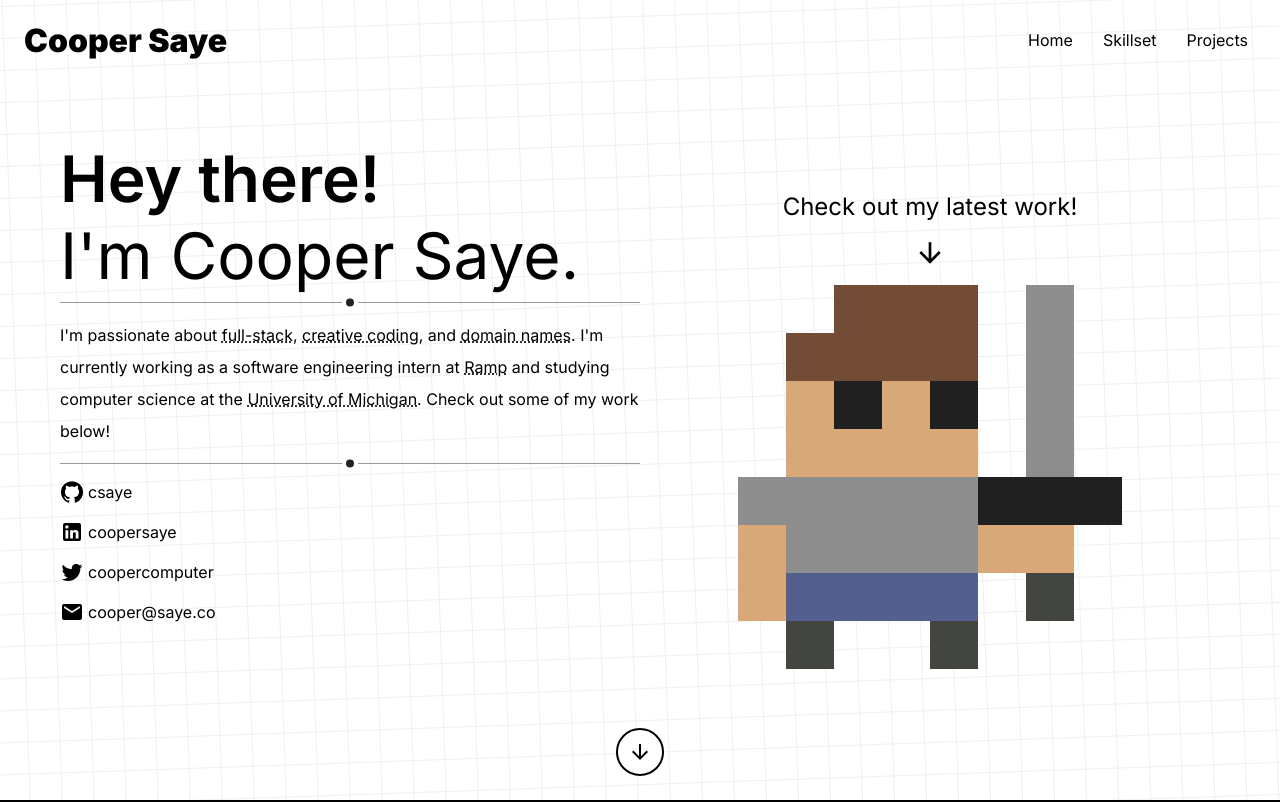
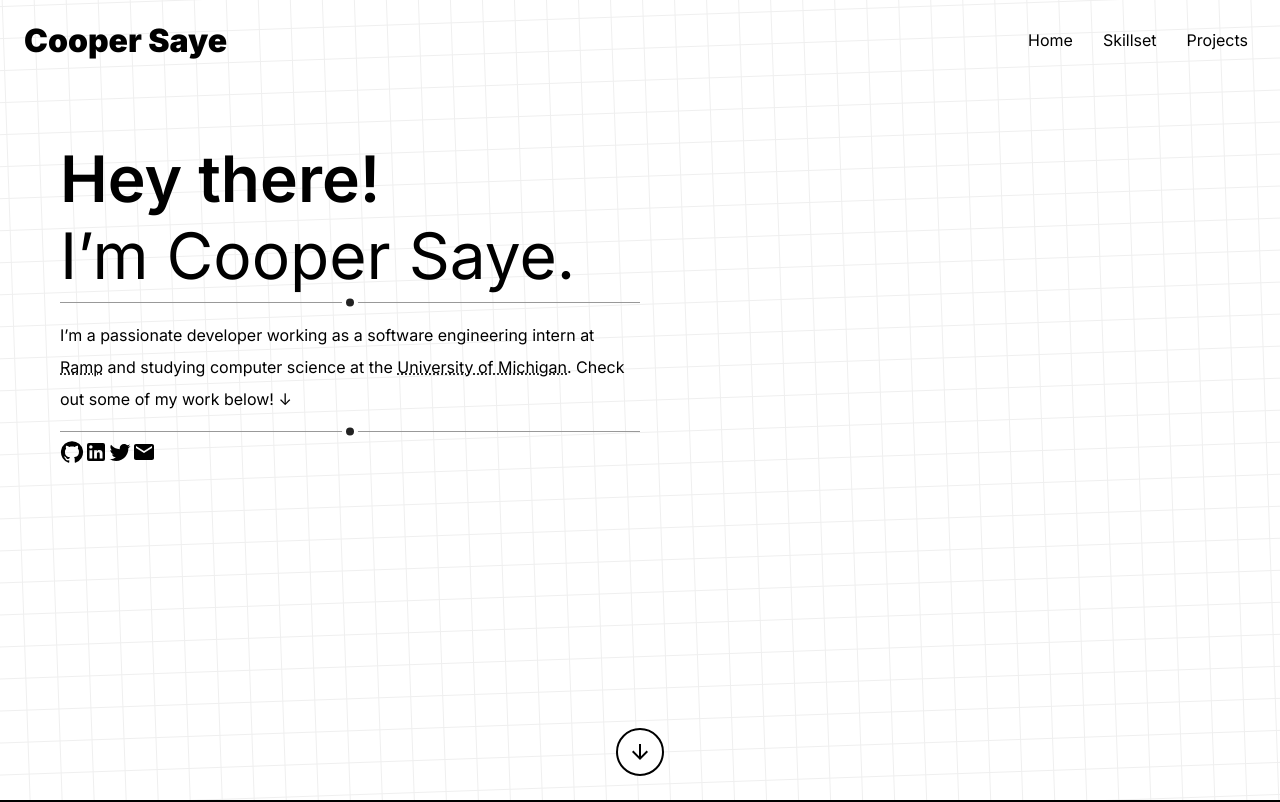
Before and after one commit to csaye/csaye.com-v5, a Next.js app: page / in a window 1280 px wide. Shown: the top 802 px of the page. Built offline with nearby package versions, Linux system fonts and the light colour scheme.

Commit message:
Restructure intro

```diff
--- a/components/Intro.tsx
+++ b/components/Intro.tsx
@@ -1,33 +1,13 @@
 import {
   ArrowDownward,
-  ArrowForward,
   Email,
   GitHub,
   LinkedIn,
   Twitter,
 } from '@mui/icons-material'
-import Image from 'next/image'
-import { ReactNode, RefObject, useEffect, useState } from 'react'
+import { RefObject, useEffect, useState } from 'react'
 import styles from '../styles/components/Intro.module.scss'
 import Background from './Background'
-
-type LinkProps = {
-  href: string
-  children: ReactNode
-}
-
-function Link(props: LinkProps) {
-  const { href, children } = props
-
-  return (
-    <p className={styles.link}>
-      <a href={href} target='_blank' rel='noopener noreferrer'>
-        <ArrowForward className={styles.arrow} />
-        <span className={styles.content}>{children}</span>
-      </a>
-    </p>
-  )
-}
 
 type Props = {
   projectsScroll: () => void
@@ -37,7 +17,6 @@ type Props = {
 export default function Intro(props: Props) {
   const { projectsScroll, heightRef } = props
 
-  const [playerHovered, setPlayerHovered] = useState(false)
   const [height, setHeight] = useState(0)
 
   // listen for height update
@@ -63,66 +42,40 @@ export default function Intro(props: Props) {
         <h1>
           <b>Hey there!</b>
           <br />
-          I&apos;m Cooper Saye.
+          I’m Cooper Saye.
         </h1>
         <hr />
         <p className={styles.bio}>
-          I&apos;m passionate about <u>full-stack</u>, <u>creative coding</u>,
-          and <u>domain names</u>. I&apos;m currently working as a software
-          engineering intern at <u>Ramp</u> and studying computer science at the{' '}
-          <u>University of Michigan</u>. Check out some of my work below!
+          I’m a passionate developer working as a software engineering intern at{' '}
+          <u>Ramp</u> and studying computer science at the{' '}
+          <u>University of Michigan</u>. Check out some of my work below! &darr;
         </p>
         <hr />
         <div className={styles.links}>
-          <Link href='https://github.com/csaye'>
+          <a
+            href='https://github.com/csaye'
+            target='_blank'
+            rel='noopener noreferrer'
+          >
             <GitHub />
-            csaye
-          </Link>
-          <Link href='https://linkedin.com/in/coopersaye'>
+          </a>
+          <a
+            href='https://linkedin.com/in/coopersaye'
+            target='_blank'
+            rel='noopener noreferrer'
+          >
             <LinkedIn />
-            coopersaye
-          </Link>
-          <Link href='https://twitter.com/CooperComputer'>
+          </a>
+          <a
+            href='https://twitter.com/CooperComputer'
+            target='_blank'
+            rel='noopener noreferrer'
+          >
             <Twitter />
-            coopercomputer
-          </Link>
-          <p className={styles.link}>
-            <a href='mailto:cooper@saye.co'>
-              <ArrowForward className={styles.arrow} />
-              <span className={styles.content}>
-                <Email />
-                cooper@saye.co
-              </span>
-            </a>
-          </p>
-        </div>
-      </div>
-      <div className={styles.latest}>
-        <p>Check out my latest work!</p>
-        <ArrowDownward />
-        <div
-          className={styles.player}
-          onClick={projectsScroll}
-          onMouseOver={() => setPlayerHovered(true)}
-          onMouseLeave={() => setPlayerHovered(false)}
-        >
-          {!playerHovered ? (
-            <Image
-              src='/img/player.png'
-              width='384'
-              height='384'
-              alt='player.png'
-              priority
-            />
-          ) : (
-            <Image
-              src='/img/player2.png'
-              width='384'
-              height='384'
-              alt='player2.png'
-              priority
-            />
-          )}
+          </a>
+          <a href='mailto:cooper@saye.co'>
+            <Email />
+          </a>
         </div>
       </div>
       <button className={styles.scrollButton} onClick={projectsScroll}>
```
